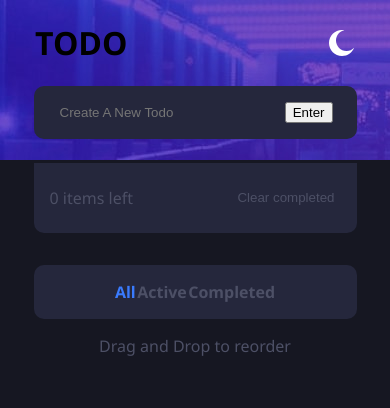
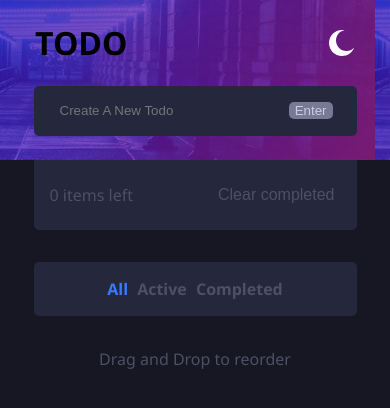
Before and after one commit to Perry-Cham/react-todo-project, a React (Vite) app: page / in a window 390 px wide. Shown: the top 408 px of the page. Built offline with nearby package versions, Linux system fonts and the light colour scheme.

Commit message:
Added persistent theme

```diff
--- a/src/App.jsx
+++ b/src/App.jsx
@@ -2,9 +2,16 @@ import React from 'react';
 import ReactDom from 'react-dom/client';
 import Todolist from './components/todo-list';
 import './styles/styles.css'
-import {useState} from 'react';
+import {useState, useEffect} from 'react';
 function App(){
-  const [theme, setTheme] = useState("dark");
+  const [theme, setTheme] = useState(() => {
+     const oldTheme = localStorage.getItem('theme');
+  console.log(oldTheme)
+  return oldTheme || "dark"
+  });
+  useEffect(() => {
+    localStorage.setItem('theme', theme)
+  }, [theme])
   function changeTheme(){
    if(theme === "dark") setTheme("light"); else setTheme("dark")
   }
--- a/src/components/todo.jsx
+++ b/src/components/todo.jsx
@@ -1,6 +1,5 @@
 function Todo({value, done, onDelete, onComplete, id, theme}) {
  const checkComplete = done ? "complete": "";
- console.log(theme)
   return (
   <li className={`todo ${checkComplete}`}>
    <div className="todo-p-wrapper">
--- a/src/styles/styles.css
+++ b/src/styles/styles.css
@@ -18,7 +18,7 @@ body{
 --dark-grayish-blue: hsl(234, 11%, 52%);
 --very-dark-grayish-blue: hsl(233, 14%, 35%);
 --very-dark-grayish-blue-2: hsl(237, 14%, 26%);
-  --s-radius:10px;
+  --s-radius:5px;
   --font:font-family: 'Segoe UI', Roboto,  'Open sans', 'Helvetica Nue', sans-serif;
 }
 .main{
@@ -57,6 +57,12 @@ display:flex;
 }
 .todo-input input:focus{
   outline:none;
+}
+.todo-input button{
+  border:none;
+  border-radius:5px;
+  background-color: var(--dark-grayish-blue);
+  color:var(--light-grayish-blue);
 }
 .todo-body{
   padding-left: 0;
@@ -132,6 +138,7 @@ button.delete-todo{
 }
 .counter button{
   height:auto;
+  font-size:1rem;
 }
 .footer-navigation{
   display:flex;
@@ -147,8 +154,8 @@ button.delete-todo{
   flex-direction: row;
   padding: 0;
   list-style:none;
-  width:50%;
-  justify-content: space-around;
+  width:60%;
+  justify-content: space-evenly;
   align-items: center;
 }
 .active-page{
@@ -156,6 +163,7 @@ button.delete-todo{
 }
 .message{
   background-color: inherit;
+  margin-top:2rem;
 }
 /* Dark Mode Styles */
 .dark-mode-bg{
@@ -169,8 +177,10 @@ button.delete-todo{
   left:0;
   height:10rem;
   width:100vw;
+z-index:-1;
+}
+.image.dark-mode-bg{
   background-image:url(/images/bg-desktop-dark.jpg);
-z-index:-1;
 }
 .main-body.dark-mode-bg{
   background-color: var(--very-dark-blue);
@@ -198,8 +208,8 @@ z-index:-1;
 .light-mode{
   background-color: var(--very-light-gray);
   color:var(--very-dark-blue);
-  transition: background-color ease 1s;
-  transition: background-image ease 1s;
+  transition: background-color ease-in-out 1s;
+  transition: background-image ease-in-out 1s;
 }
 
 .main-body.light-mode{
@@ -207,6 +217,9 @@ z-index:-1;
 }
 .todo-body.light-mode, .counter.light-mode, .footer-navigation.light-mode, .todo-input.light-mode{
   background-color: var(--very-light-gray);
+}
+.todo-body.light-mode .todo{
+  border-bottom:solid 1px var(--light-grayish-blue);
 }
 .todo-input.light-mode input{
   color:black;
@@ -217,3 +230,19 @@ z-index:-1;
 .message.light-mode{
   background-color: var(--very-light-grayish-blue);
 }
+.counter.light-mode, .footer-navigation.light-mode{
+  color:var(--very-dark-grayish-blue);
+}
+
+/* RESPONSIVE DESIGN */
+@media only screen and (max-width:650px){
+  .image.dark-mode-bg{
+  background-image:url(/images/bg-mobile-dark.jpg);
+}
+  .image.light-mode{
+  background-image:url(/images/bg-mobile-light.jpg);
+}
+}
+@media only screen and (max-width:650px){
+
+}
```
